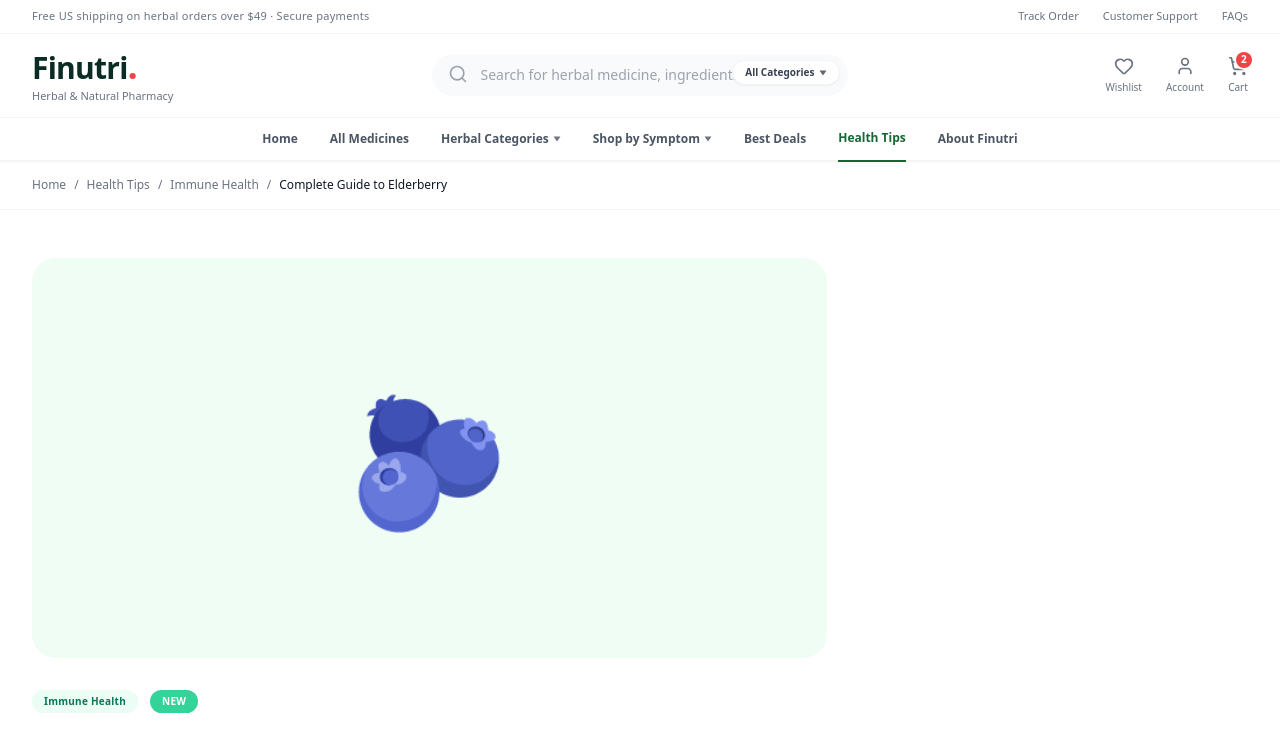
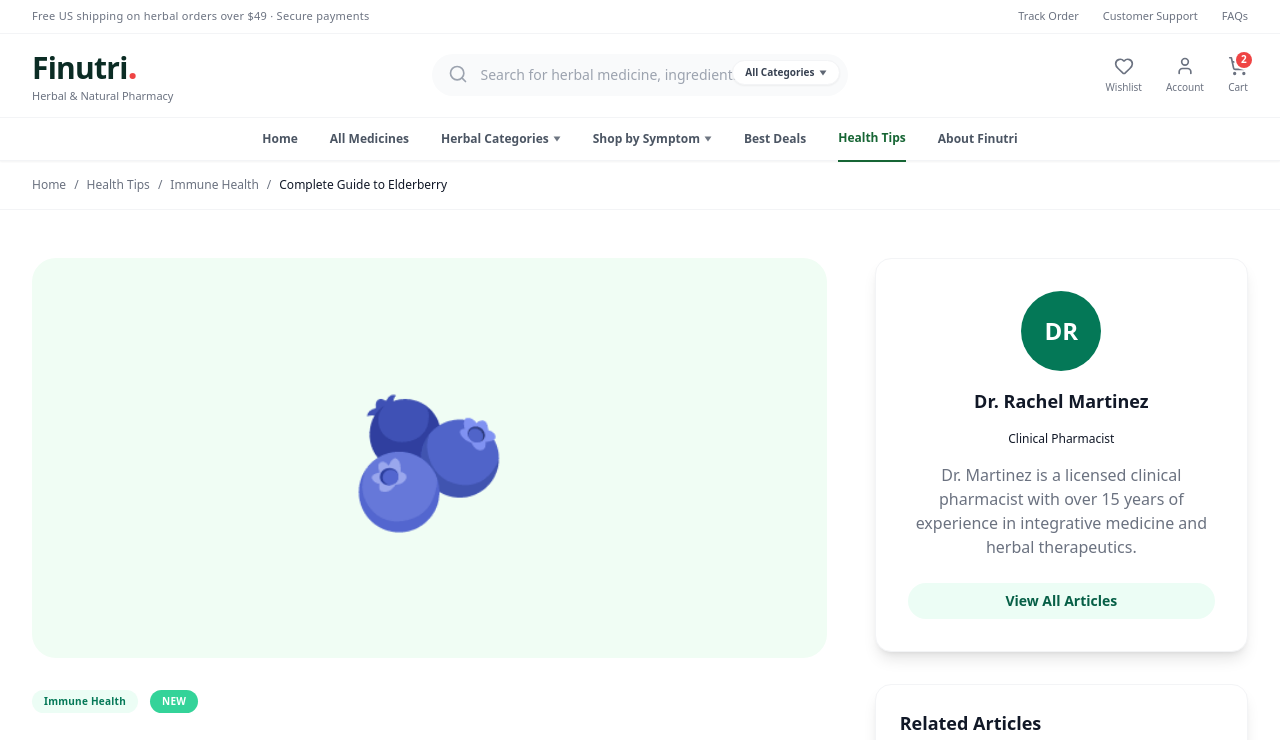
Before and after one commit to MD-ALL-SHAHRIA/Finutri, a Next.js app: page /blog/1 in a window 1280 px wide. Shown: the top 740 px of the page. Built offline with nearby package versions, Linux system fonts and the light colour scheme.

Commit message:
Full Functional Blogpage

```diff
--- a/src/app/blog/[slug]/page.tsx
+++ b/src/app/blog/[slug]/page.tsx
@@ -1,6 +1,7 @@
 
 import Footer from "@/components/Footer";
 import Header from "@/components/Header";
+import BlogSidebar from "@/components/BlogSidebar";
 
 import {
   Calendar,
@@ -279,6 +280,8 @@ export default function BlogPost() {
             </div>
           </article>
 
+          <BlogSidebar />
+
 
 
         </div>
```
